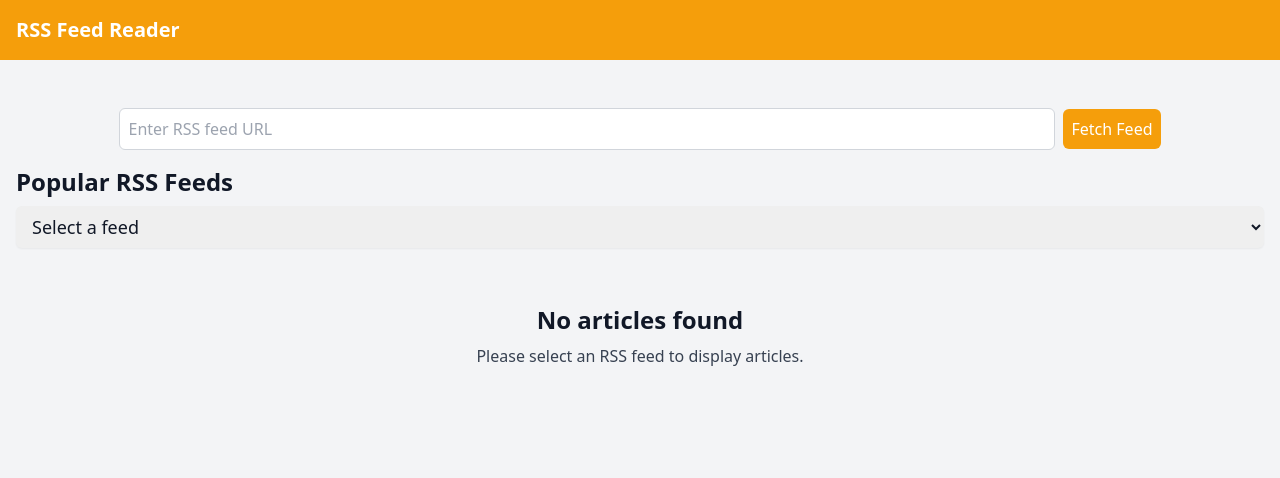
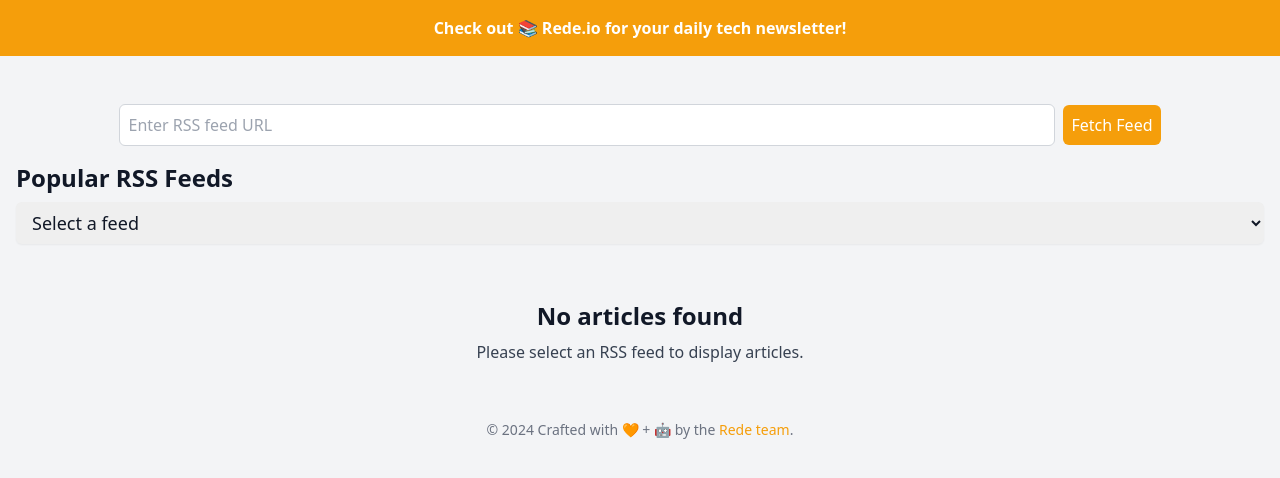
Before and after one commit to renedeanda/rss-reader, a Next.js app: page / in a window 1280 px wide. Shown: the top 478 px of the page. Built offline with nearby package versions, Linux system fonts and the light colour scheme.

Commit message:
add footer &  header

```diff
--- a/components/Layout.js
+++ b/components/Layout.js
@@ -3,9 +3,14 @@ import Navbar from './Navbar';
 const Layout = ({ children }) => {
   return (
     <>
+      {/* Rede.io Promotion Banner */}
+
       <Navbar />
       <div className="container mx-auto px-4 py-8">
         {children}
+        <footer className="text-center text-gray-500 text-sm py-4">
+          &copy; {new Date().getFullYear()} Crafted with 🧡 + 🤖 by the <a href="https://rede.io/?utm_source=rss-makr-io" className="text-amber-500 hover:underline">Rede team</a>.
+        </footer>
       </div>
     </>
   );
--- a/components/Navbar.js
+++ b/components/Navbar.js
@@ -1,13 +1,10 @@
-import Link from 'next/link';
-import ThemeToggle from './ThemeToggle';
-
 const Navbar = () => {
   return (
     <nav className="bg-amber-500 text-white py-4">
-      <div className="container mx-auto px-4 flex justify-between items-center">
-        <Link href="/" legacyBehavior>
-          <a className="text-xl font-bold">RSS Feed Reader</a>
-        </Link>
+      <div className="bg-amber-500 text-white text-center">
+        <a href="https://rede.io/?utm_source=rss-makr-io" className="font-bold hover:underline">
+          Check out 📚 Rede.io for your daily tech newsletter!
+        </a>
       </div>
     </nav>
   );
```
